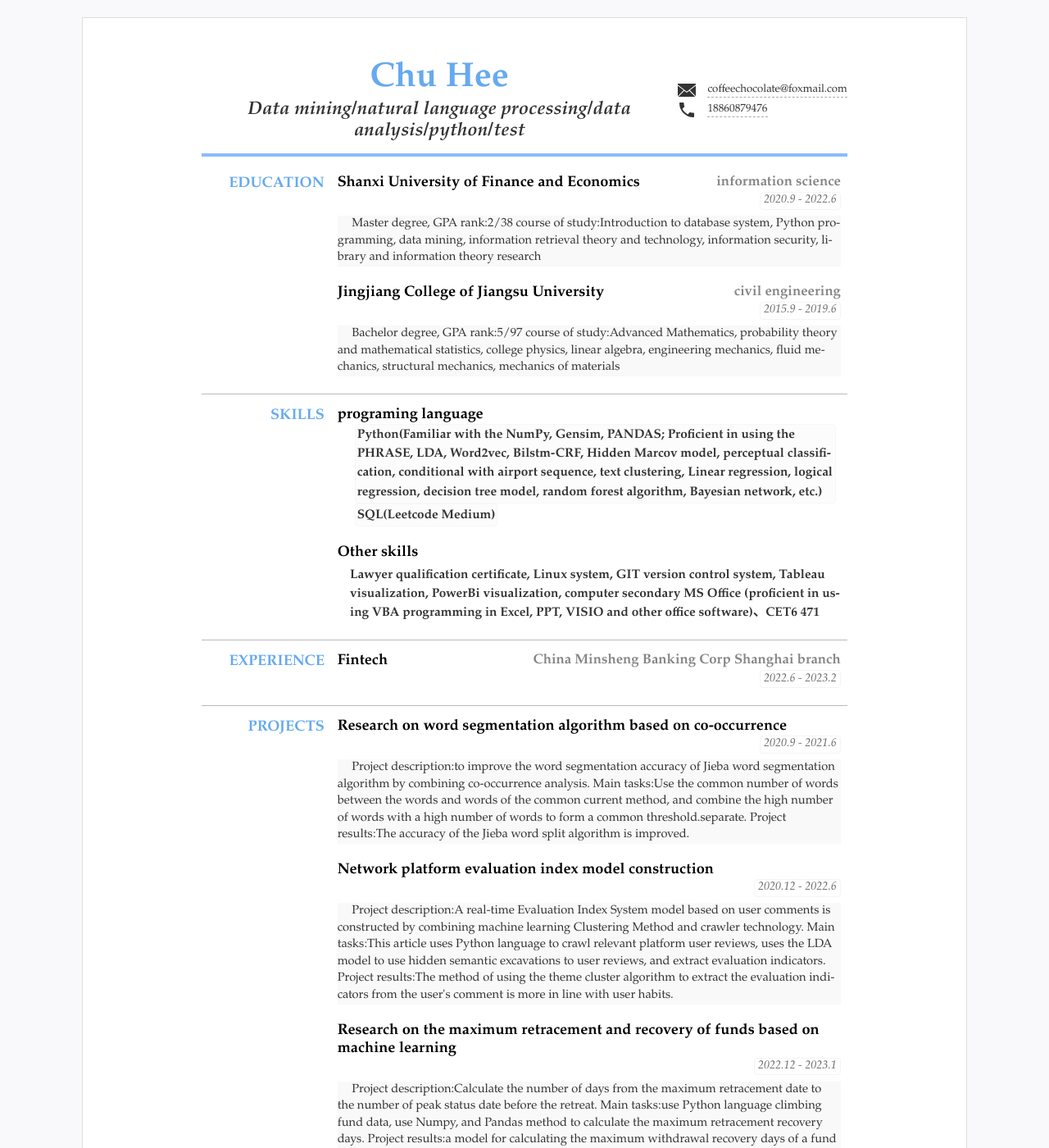
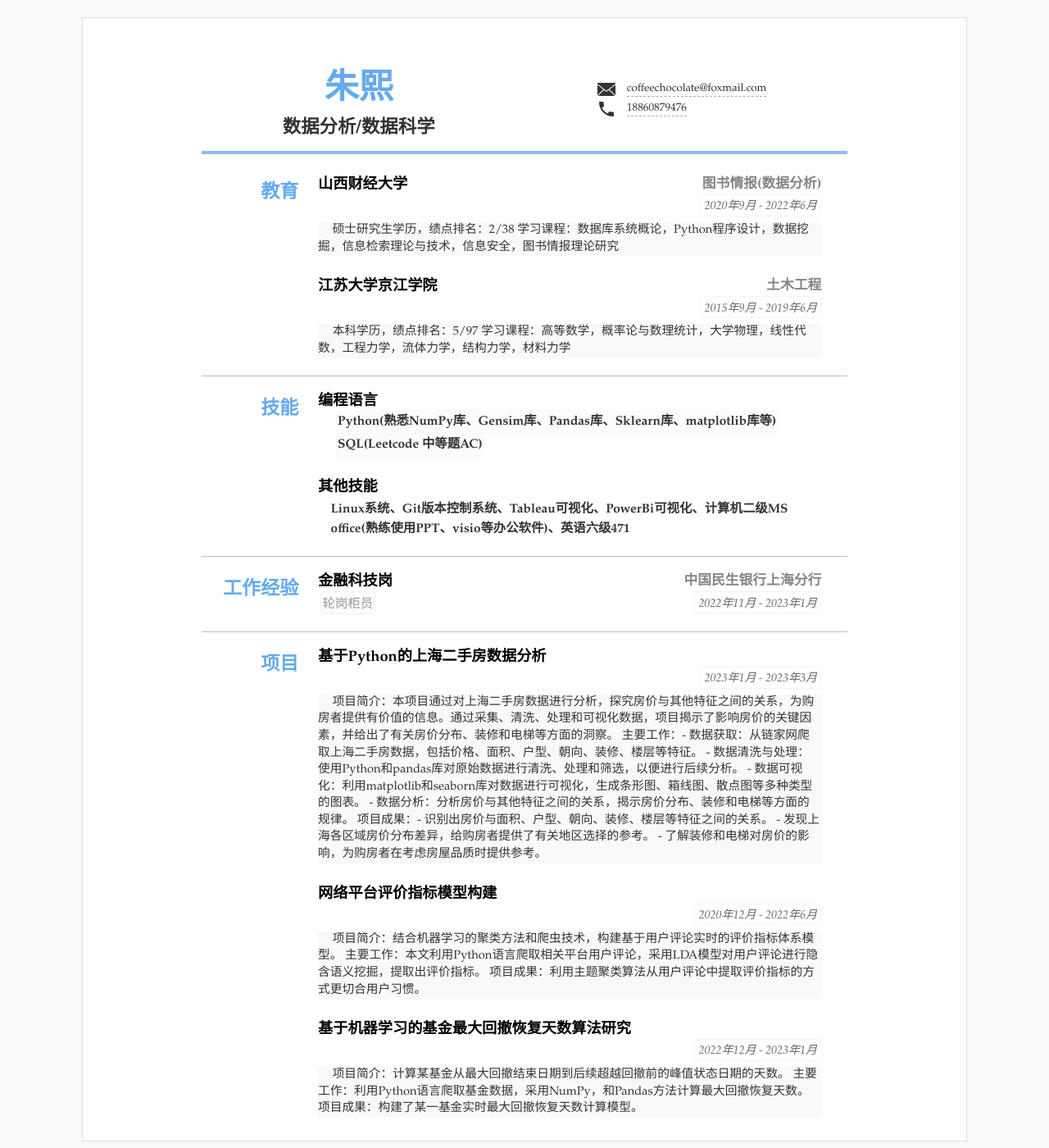
Before and after one commit to qiaokelishushu/CV, a Jekyll site: the page built from index.html, in a window 1280 px wide and 1400 px high. Shown: the whole window at 82% size. Built offline with Jekyll 4.4.1, drawn with Linux system fonts in a browser that asks for light colours; some of the changed text lies outside the part shown.

Commit message:
Update resume.yml
update project

```diff
--- a/_data/resume.yml
+++ b/_data/resume.yml
@@ -1,10 +1,10 @@
 # 数据格式可以为 yaml(文件以.yml结尾) 或者json(文件以.json结尾)
 # 如果YAML格式的数据请先检查格式是否有误，可选检查工具 http://www.yamllint.com
 
-title: "Resume Title"
-lang: "en" #语言设置 zh表示中文 en 表示英语
-name: "Chu Hee"
-jobtitle: "Data mining/natural language processing/data analysis/python/test" #可空不显示
+title: "简历标题"
+lang: "zh" #语言设置 zh表示中文 en 表示英语
+name: "朱熙"
+jobtitle: "数据分析/数据科学" #可空不显示
 
 
 #联系方式
@@ -28,36 +28,36 @@ contact: #联系方式连接等3~5行
 #main下面是主体内容，类别条数不限
 main: #简历主要内容，
 - type: education #类别为ID
-  name: Education #显示名称，空则使用type
+  name: 教育 #显示名称，空则使用type
   content: #内容基本格式 标题-副标题-日期-详细内容 (都允许空)
-  - title: Shanxi University of Finance and Economics
-    duration: "2020.9 - 2022.6"
-    sub: information science
-    detail: Master degree, GPA rank:2/38 course of study:Introduction to database system, Python programming, data mining, information retrieval theory and technology, information security, library and information theory research
-  - title: Jingjiang College of Jiangsu University
-    duration: "2015.9 - 2019.6"
-    sub: civil engineering
-    detail: Bachelor degree, GPA rank:5/97 course of study:Advanced Mathematics, probability theory and mathematical statistics, college physics, linear algebra, engineering mechanics, fluid mechanics, structural mechanics, mechanics of materials
+  - title: 山西财经大学
+    duration: "2020年9月 - 2022年6月"
+    sub: 图书情报(数据分析)
+    detail: 硕士研究生学历，绩点排名：2/38  学习课程：数据库系统概论，Python程序设计，数据挖掘，信息检索理论与技术，信息安全，图书情报理论研究
+  - title: 江苏大学京江学院
+    duration: "2015年9月 - 2019年6月"
+    sub: 土木工程
+    detail: 本科学历，绩点排名：5/97  学习课程：高等数学，概率论与数理统计，大学物理，线性代数，工程力学，流体力学，结构力学，材料力学
 
-- type: Skills
-  name: "Skills"
+- type: skill
+  name: "技能"
   content:
-  - title: programing language
+  - title: 编程语言
     items: #itmems 可以小块的方式显示
-    - Python(Familiar with the NumPy, Gensim, PANDAS; Proficient in using the PHRASE, LDA, Word2vec, Bilstm-CRF, Hidden Marcov model, perceptual classification, conditional with airport sequence, text clustering, Linear regression, logical regression, decision tree model, random forest algorithm, Bayesian network, etc.)
-    - SQL(Leetcode Medium)
+    - Python(熟悉NumPy库、Gensim库、Pandas库、Sklearn库、matplotlib库等)
+    - SQL(Leetcode 中等题AC)
 #     - 语言3
-  - title: Other skills
-    summary: Lawyer qualification certificate, Linux system, GIT version control system, Tableau visualization, PowerBi visualization, computer secondary MS Office (proficient in using VBA programming in Excel, PPT, VISIO and other office software)、CET6 471
+  - title: 其他技能
+    summary: Linux系统、Git版本控制系统、Tableau可视化、PowerBi可视化、计算机二级MS office(熟练使用PPT、visio等办公软件)、英语六级471
 
 - type: experience
-  name: Experience
+  name: 工作经验
   content:
-  - title: Fintech
-    sub:  China Minsheng Banking Corp Shanghai branch
-    duration: "2022.6 - 2023.2"
-#     tags:
-#     - 标签
+  - title: 金融科技岗
+    sub: 中国民生银行上海分行
+    duration: "2022年11月 - 2023年1月"
+    tags:
+    - 轮岗柜员
 #     summary: 职务或者工作总结(自动折叠)
 #     detail: 同时包含 summary和detail在Chrome，Safari(包括IOS)，Android和新版Firefox等会自动折叠，不支持折叠的浏览器和展开后表现一致
 #     # open: open
@@ -71,33 +71,38 @@ main: #简历主要内容，
 #     detail: Details can be collapsed in Chrome Safari, Firefox, Opera and so on. Duis aute irure dolor in reprehenderit in voluptate velit esse cillum dolore eu fugiat nulla pariatur. Excepteur sint occaecat cupidatat non proident, sunt in culpa qui officia deserunt mollit anim id est laborum.
 
 - type: projects
-  name: Projects
+  name: 项目
   content:
-  - title: Research on word segmentation algorithm based on co-occurrence
-    duration: 2020.9 - 2021.6
-    detail: Project description:to improve the word segmentation accuracy of Jieba word segmentation algorithm by combining co-occurrence analysis.
-            Main tasks:Use the common number of words between the words and words of the common current method, and combine the high number of words with a high number of words to form a common threshold.separate.
-            Project results:The accuracy of the Jieba word split algorithm is improved.
+  - title: 基于Python的上海二手房数据分析
+    duration: 2023年1月 - 2023年3月
+    detail: 项目简介：本项目通过对上海二手房数据进行分析，探究房价与其他特征之间的关系，为购房者提供有价值的信息。通过采集、清洗、处理和可视化数据，项目揭示了影响房价的关键因素，并给出了有关房价分布、装修和电梯等方面的洞察。
+            主要工作：- 数据获取：从链家网爬取上海二手房数据，包括价格、面积、户型、朝向、装修、楼层等特征。
+                     - 数据清洗与处理：使用Python和pandas库对原始数据进行清洗、处理和筛选，以便进行后续分析。
+                     - 数据可视化：利用matplotlib和seaborn库对数据进行可视化，生成条形图、箱线图、散点图等多种类型的图表。
+                     - 数据分析：分析房价与其他特征之间的关系，揭示房价分布、装修和电梯等方面的规律。
+            项目成果：- 识别出房价与面积、户型、朝向、装修、楼层等特征之间的关系。
+                     - 发现上海各区域房价分布差异，给购房者提供了有关地区选择的参考。
+                     - 了解装修和电梯对房价的影响，为购房者在考虑房屋品质时提供参考。
 
-  - title: Network platform evaluation index model construction
-    duration: 2020.12 - 2022.6
-    detail: Project description:A real-time Evaluation Index System model based on user comments is constructed by combining machine learning Clustering Method and crawler technology.
-            Main tasks:This article uses Python language to crawl relevant platform user reviews, uses the LDA model to use hidden semantic excavations to user reviews, and extract evaluation indicators.
-            Project results:The method of using the theme cluster algorithm to extract the evaluation indicators from the user's comment is more in line with user habits.
+  - title: 网络平台评价指标模型构建
+    duration: 2020年12月 - 2022年6月
+    detail: 项目简介：结合机器学习的聚类方法和爬虫技术，构建基于用户评论实时的评价指标体系模型。
+            主要工作：本文利用Python语言爬取相关平台用户评论，采用LDA模型对用户评论进行隐含语义挖掘，提取出评价指标。
+            项目成果：利用主题聚类算法从用户评论中提取评价指标的方式更切合用户习惯。
 
-  - title: Research on the maximum retracement and recovery of funds based on machine learning
-    duration: 2022.12 - 2023.1
-    detail: Project description:Calculate the number of days from the maximum retracement date to the number of peak status date before the retreat.
-            Main tasks:use Python language climbing fund data, use Numpy, and Pandas method to calculate the maximum retracement recovery days.
-            Project results:a model for calculating the maximum withdrawal recovery days of a fund in real time was constructed.
+  - title: 基于机器学习的基金最大回撤恢复天数算法研究
+    duration: 2022年12月 - 2023年1月
+    detail: 项目简介：计算某基金从最大回撤结束日期到后续超越回撤前的峰值状态日期的天数。
+            主要工作：利用Python语言爬取基金数据，采用NumPy，和Pandas方法计算最大回撤恢复天数。
+            项目成果：构建了某一基金实时最大回撤恢复天数计算模型。
 
 
 
 #others 其他简略内容(列表)
-others: #其他列表显示
-- type: others #ID可以为空
-  name: 'Publish papers'
-  content: The 3rd Data Analysis and Knowledge Discovery (CSSCI) Academic Symposium Conference Papers, entitled "Construction and Research on Film Evaluation System based on LDA and social network analysis"
+# others: #其他列表显示
+# - type: others #ID可以为空
+#   name: '发表论文'
+#   content: 第三届数据分析与知识发现（CSSCI）学术研讨会会议论文一篇，题为《基于LDA 和社会网络分析的电影评价体系构建及实证研究》
 #   - 单行文字
 #   - title: "加粗:"
 #     text: "列表项二"
```
